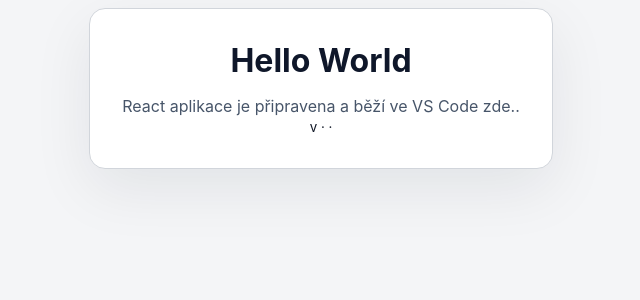
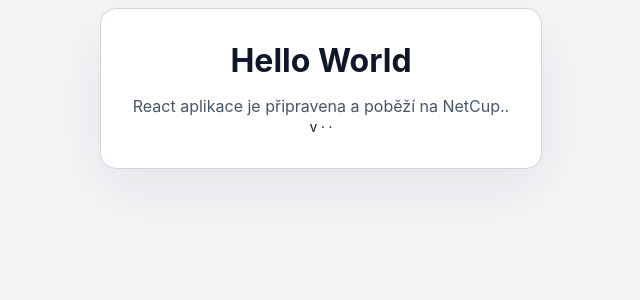
Before and after one commit to tomprochy/ShoppingList, a React (Vite) app: page / in a window 1280 px wide. Shown: the top 300 px of the page, without its empty margins (319-959 px from the left). Built offline with nearby package versions, Linux system fonts and the light colour scheme.

Commit message:
Update application message to reflect deployment on NetCup

```diff
--- a/src/App.jsx
+++ b/src/App.jsx
@@ -4,7 +4,7 @@
   return (
     <main className="app-container">
       <h1>Hello World</h1>
-      <p>React aplikace je připravena a běží ve VS Code zde..</p>
+      <p>React aplikace je připravena a poběží na NetCup..</p>
       <VersionInfo />
     </main>
   );
```
